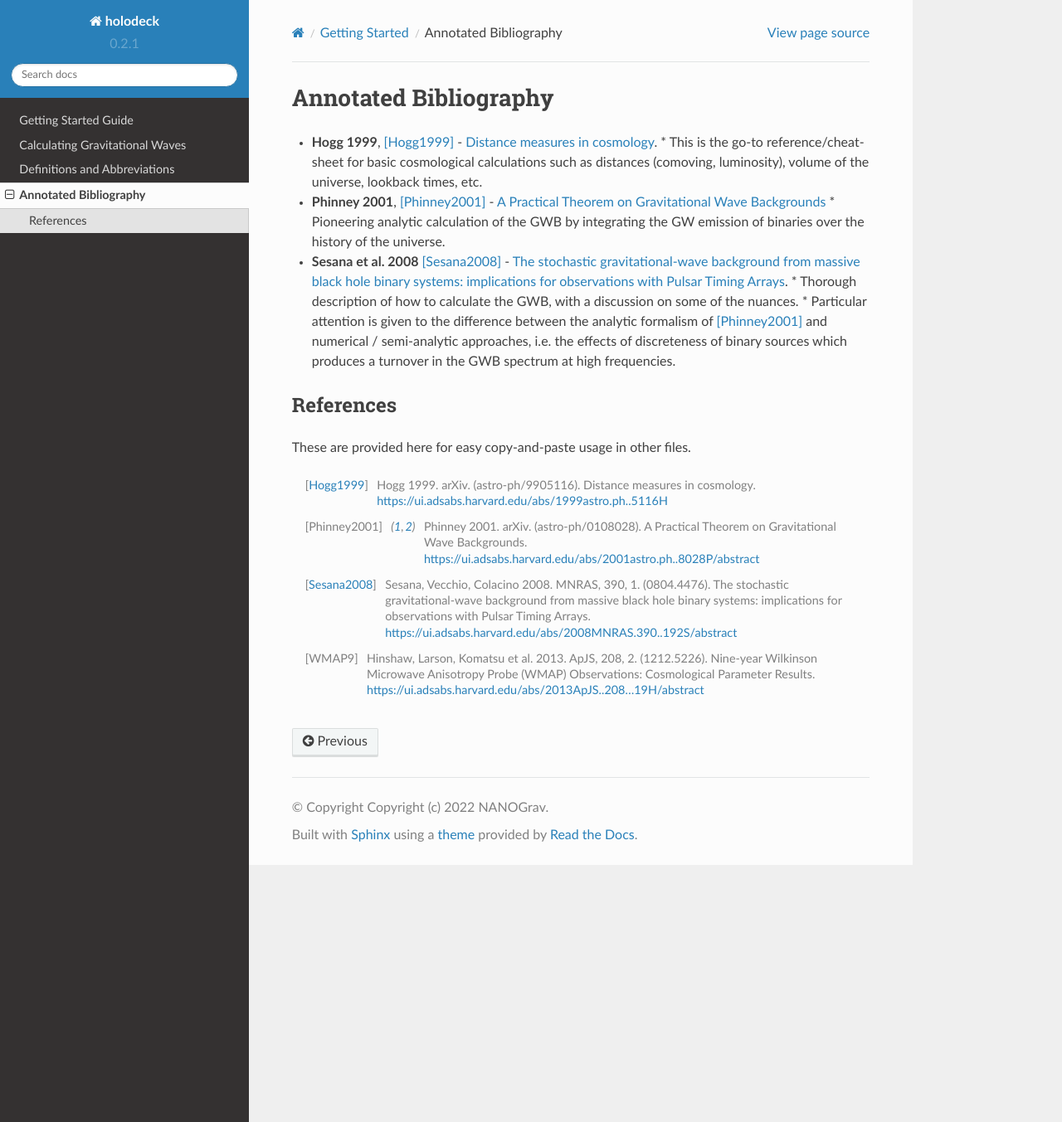
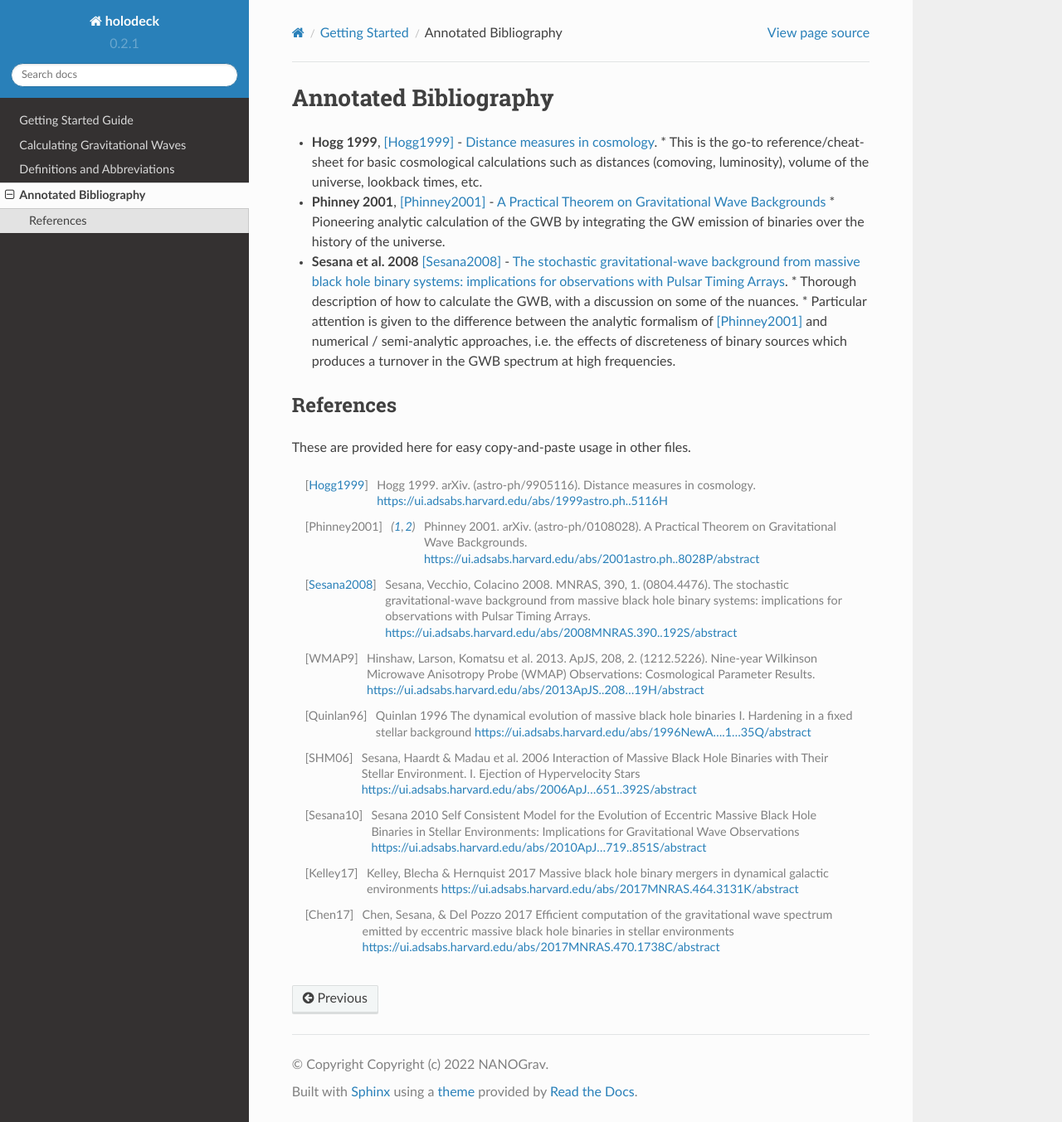
Before and after one commit to nanograv/holodeck, a Sphinx documentation site: the page built from docs/source/biblio.rst, in a window 1280 px wide and 1353 px high. Shown: the whole window at 83% size. Built offline with Sphinx 7.4.7 and the Read the Docs theme 2.0.0, drawn with Linux system fonts in a browser that asks for light colours; pages that are not in the unit, such as notebooks, are missing from menus.

Commit message:
DOCS: add references from 'evolution.py' submodule

```diff
--- a/docs/source/biblio.rst
+++ b/docs/source/biblio.rst
@@ -35,3 +35,25 @@ These are provided here for easy copy-and-paste usage in other files.
 .. [WMAP9]  Hinshaw, Larson, Komatsu et al. 2013. ApJS, 208, 2. (1212.5226).
     Nine-year Wilkinson Microwave Anisotropy Probe (WMAP) Observations: Cosmological Parameter Results.
     https://ui.adsabs.harvard.edu/abs/2013ApJS..208...19H/abstract
+
+.. [Quinlan96] Quinlan 1996
+    The dynamical evolution of massive black hole binaries I. Hardening in a fixed stellar background
+    https://ui.adsabs.harvard.edu/abs/1996NewA....1...35Q/abstract
+
+.. [SHM06] Sesana, Haardt & Madau et al. 2006
+    Interaction of Massive Black Hole Binaries with Their Stellar Environment. I. Ejection of Hypervelocity Stars
+    https://ui.adsabs.harvard.edu/abs/2006ApJ...651..392S/abstract
+
+.. [Sesana10] Sesana 2010
+    Self Consistent Model for the Evolution of Eccentric Massive Black Hole Binaries in Stellar Environments:
+    Implications for Gravitational Wave Observations
+    https://ui.adsabs.harvard.edu/abs/2010ApJ...719..851S/abstract
+
+.. [Kelley17] Kelley, Blecha & Hernquist 2017
+    Massive black hole binary mergers in dynamical galactic environments
+    https://ui.adsabs.harvard.edu/abs/2017MNRAS.464.3131K/abstract
+
+.. [Chen17] Chen, Sesana, & Del Pozzo 2017
+    Efficient computation of the gravitational wave spectrum emitted by eccentric massive
+    black hole binaries in stellar environments
+    https://ui.adsabs.harvard.edu/abs/2017MNRAS.470.1738C/abstract
```
